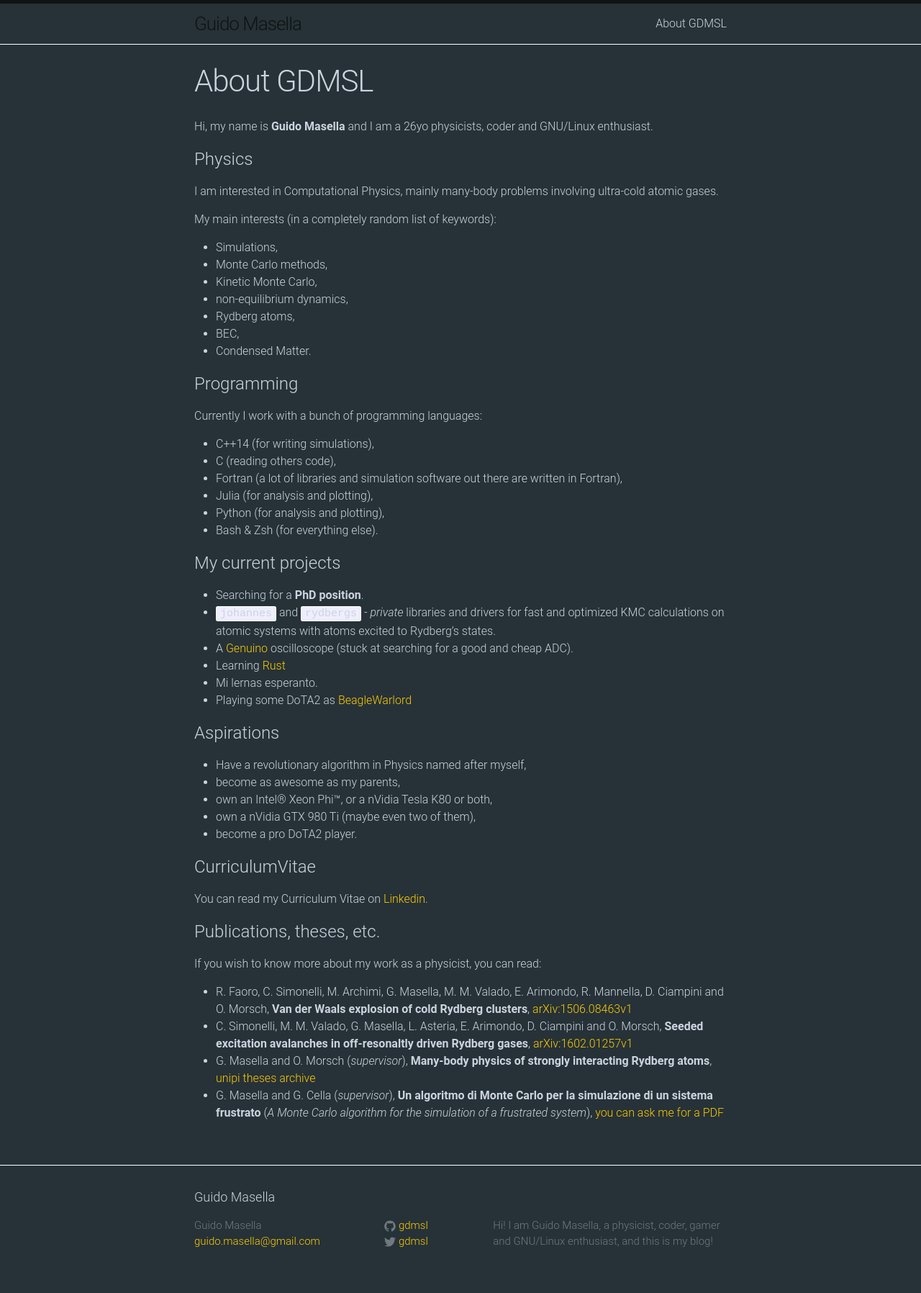
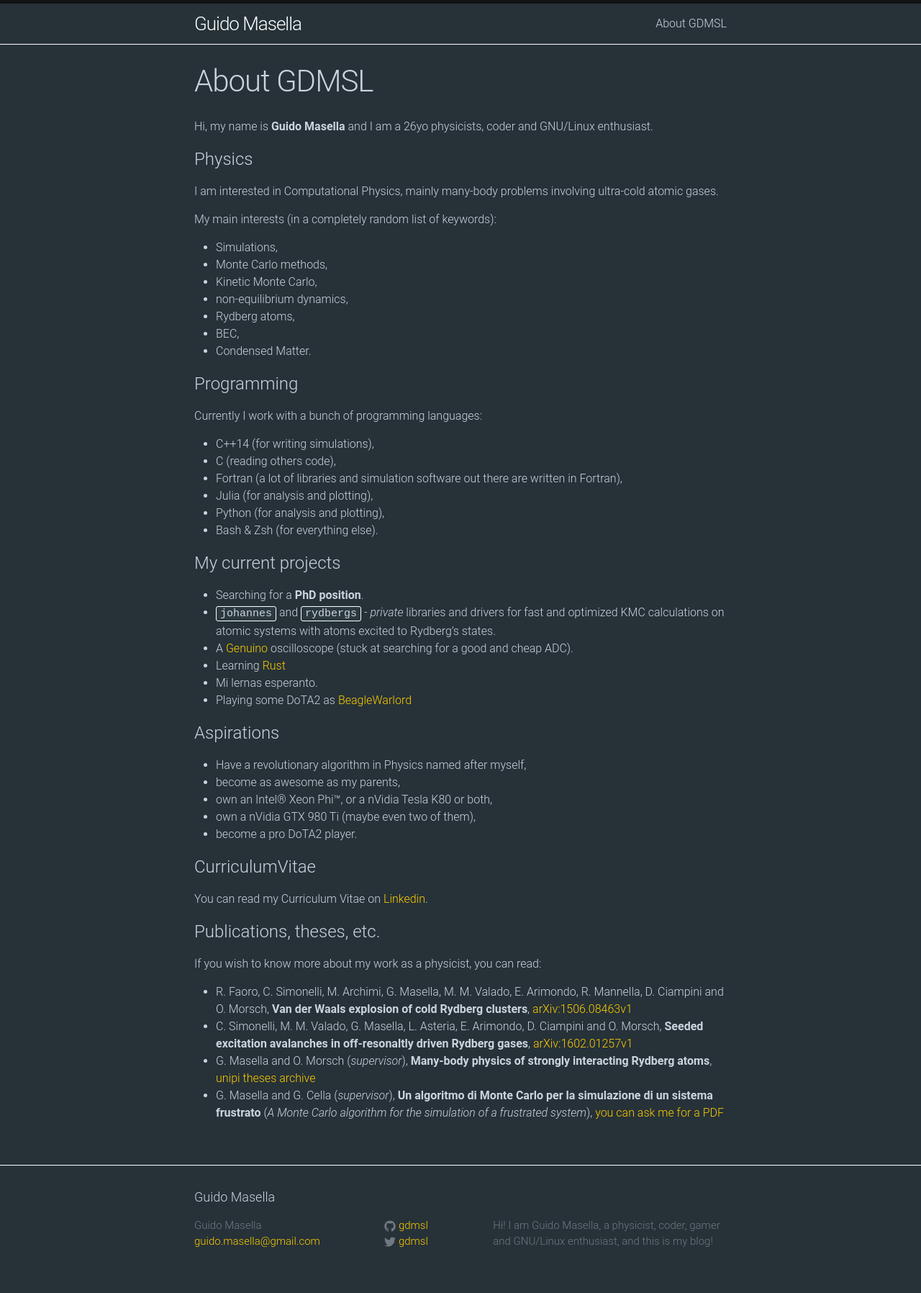
Before and after one commit to gdmsl/gdmsl.github.io, a Jekyll site: the page built from about.md, in a window 1280 px wide. Shown: the whole page at 72% size. Built offline with Jekyll 4.4.1, drawn with Linux system fonts in a browser that asks for light colours.

Commit message:
theme refinements

```diff
--- a/_sass/_base.scss
+++ b/_sass/_base.scss
@@ -130,7 +130,7 @@
     font-size: 15px;
     border: 1px solid $grey-color-light;
     border-radius: 3px;
-    background-color: #eef;
+    background-color: #2c393f;
 }
 
 code {
--- a/_sass/_layout.scss
+++ b/_sass/_layout.scss
@@ -19,7 +19,7 @@
 
     &,
     &:visited {
-        color: $grey-color-dark;
+        color: $grey-color-light;
     }
 }
 
--- a/_sass/_syntax-highlighting.scss
+++ b/_sass/_syntax-highlighting.scss
@@ -2,7 +2,7 @@
  * Syntax highlighting styles
  */
 .highlight {
-    background: #111;
+    background: #fff;
     @extend %vertical-rhythm;
 
     .c     { color: #998; font-style: italic } // Comment
```
